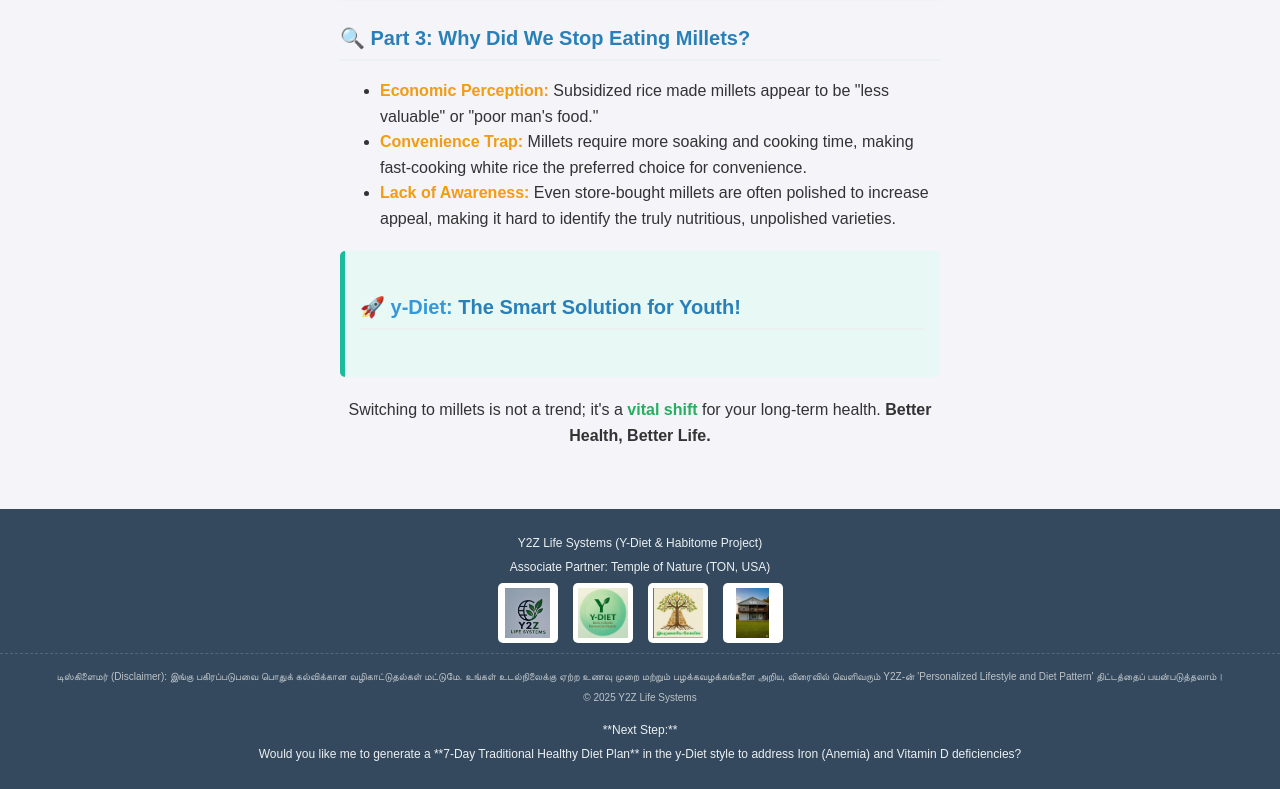
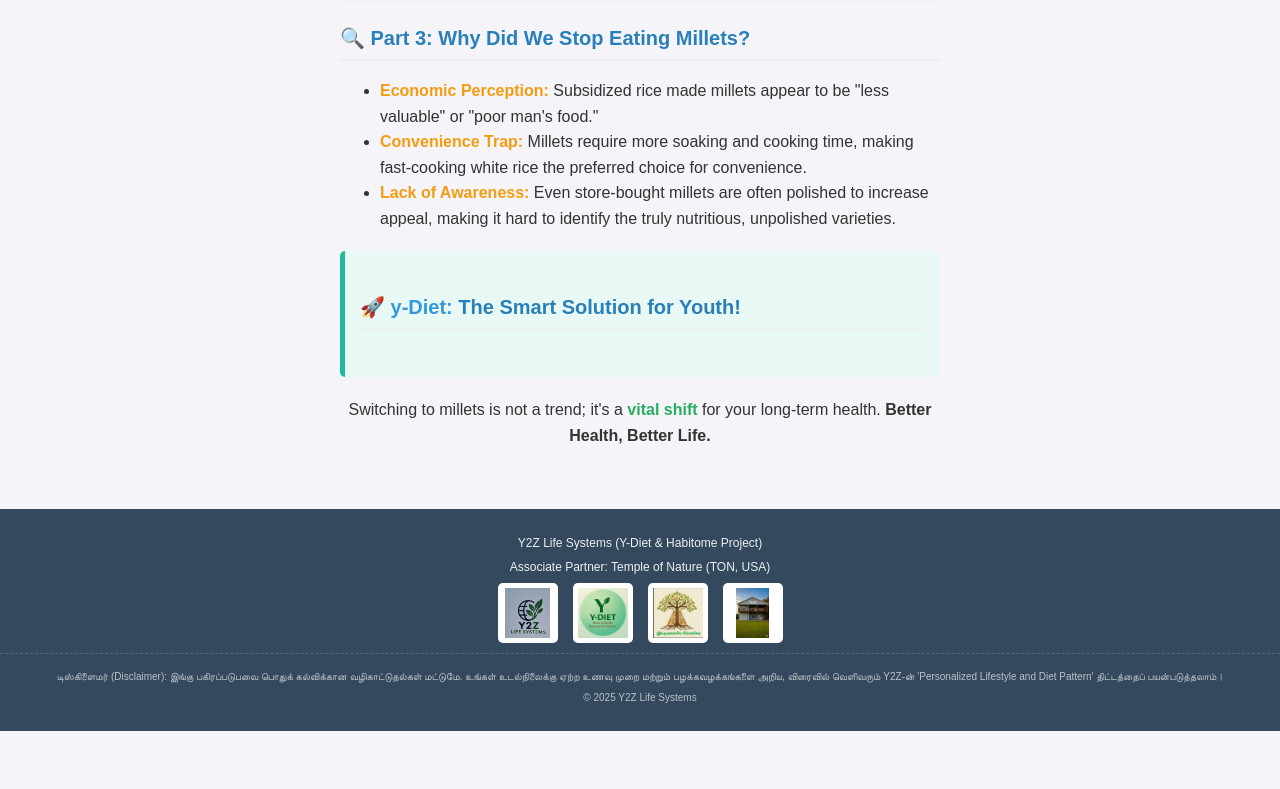
Before and after one commit to yedugate/ydiet-rice, a plain HTML site: page index.html in a window 1280 px wide. Shown: the part 2740-3529 px from the top of the page. After the commit the page ends 3471 px from the top, so only its background shows below. Drawn offline with Linux system fonts and the light colour scheme.

Commit message:
Update index.html

```diff
--- a/index.html
+++ b/index.html
@@ -374,8 +374,6 @@
             <p>&copy; 2025 Y2Z Life Systems</p>
         </div>
 
-        <p style="margin-top: 15px;">**Next Step:**</p>
-        <p>Would you like me to generate a **7-Day Traditional Healthy Diet Plan** in the y-Diet style to address Iron (Anemia) and Vitamin D deficiencies?</p>
-    </footer>
+      </footer>
 </body>
 </html>
```
